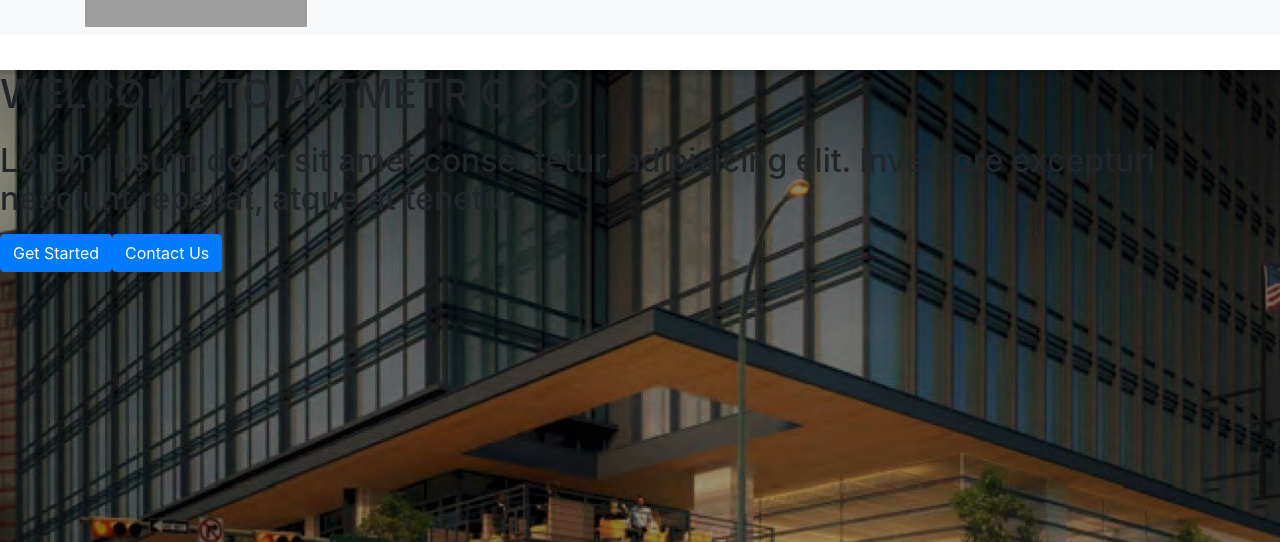
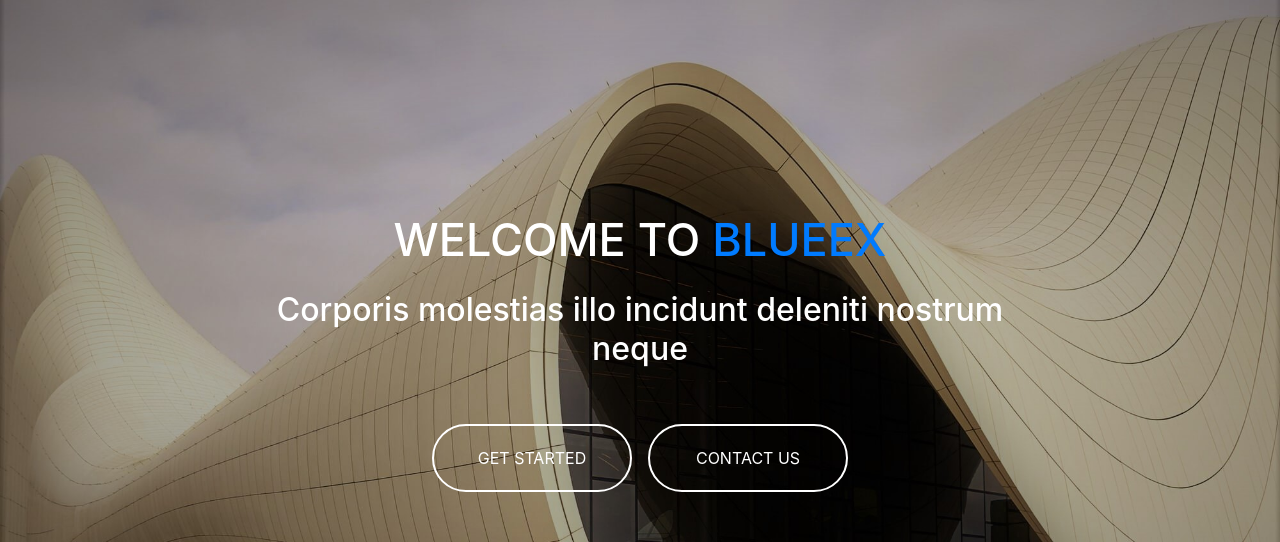
Before and after one commit to odyksa/Blueex, a React (Create React App) app: page / in a window 1280 px wide. Shown: the part 148-690 px from the top of the page. Built offline with nearby package versions, Linux system fonts and the light colour scheme; grey boxes are pictures that could not be loaded.

Commit message:
edit intro section

```diff
--- a/src/App.css
+++ b/src/App.css
@@ -1,9 +1,9 @@
-.jumbotron {
-    background: #c0c0c036;
+.section {
+    margin: 50px 0;
 }
 
-.section {
-    margin: 35px 0 25px 0;
+.section-no-mt {
+    margin-top: 0;
 }
 
 .section-title {
--- a/src/components/ClientsCarousel/ClientsCarousel.jsx
+++ b/src/components/ClientsCarousel/ClientsCarousel.jsx
@@ -49,7 +49,7 @@ class ClientsCarousel extends Component {
             <Container>
                 <Row className="justify-content-center">
                     <Col>
-                        <Slider {...settings} className="wow slideInUp">
+                        <Slider {...settings} className="wow slideInLeft">
                             <div className="client-item">
                                 <a href="https://www.youtube.com" target="_blank">
                                     <Image src="assets/clients/client-1.png" className="client-item-img"/>
--- a/src/components/CustomNavbar/CustomNavbar.css
+++ b/src/components/CustomNavbar/CustomNavbar.css
@@ -1,5 +1,5 @@
 .logo {
-    width: 20%;
+    width: 15%;
 }
 
 .logo img {
--- a/src/pages/Home/Home.css
+++ b/src/pages/Home/Home.css
@@ -1,7 +1,44 @@
 .intro {
     background: url('../../images/home-bg.jpg') no-repeat center;
     background-size: cover;
-    height: 855px;
+    color: #fff;
+
+}
+
+.parallax {
+    background-attachment: fixed;
+    background-position: center;
+    background-repeat: no-repeat;
+    background-size: cover;
+}
+
+.intro-inner {
+    display: flex;
+    height: 90vh;
+    flex-flow: row wrap;
+    justify-content: center;
+    align-items: center;
+    align-content: center;
+}
+
+.intro-title {
+    font-size: 45px;
+}
+
+.intro-title span {
+    color: #007bff;
+}
+
+.intro-btn-default {
+    padding: 20px 30px;
+    border-radius: 42px;
+    border: 2px solid #fff;
+    background: transparent;
+    color: #fff;
+    width: 200px;
+    cursor: pointer;
+    transition-duration: 0.3s;
+    text-transform: uppercase;
 }
 
 .person img {
@@ -187,6 +224,7 @@
     bottom: 0;
     position: absolute;
     z-index: 10;
+    background: #111111;
     opacity: 0.3;
     transition: opacity 0.4s ease-in-out;
 }
--- a/src/pages/Home/Home.jsx
+++ b/src/pages/Home/Home.jsx
@@ -1,6 +1,5 @@
 import React, { Component } from 'react';
-import { Link } from 'react-router-dom';
-import { Container, Row, Col, Button, Image, Jumbotron, Carousel } from 'react-bootstrap';
+import { Container, Row, Col, Button, Image, Carousel } from 'react-bootstrap';
 import WOW from 'wowjs';
 import scrollToComponent from 'react-scroll-to-component';
 import FeedbacksCarousel from '../../components/FeedbacksCarousel';
@@ -14,30 +13,35 @@ class Home extends Component {
         new WOW.WOW().init();
     }
 
-
     render() {
         return (
             <main className="home" >
                 {/* intro */}
-                <section className="section intro">
-                    <hgroup>
-                        <h1 className="text-uppercase mb-4">Welcome to Altmetric Co</h1>
-                        <h2 className="jumbotron-subtitle">Lorem ipsum dolor sit amet consectetur, adipisicing elit. Inventore excepturi nesciunt repellat, atque at tenetur.</h2>
-                    </hgroup>
+                <section className="section section-no-mt intro parallax">
+                    <Container>
+                        <Row>
+                            <Col lg={{ span: 8, offset: 2 }} className="text-center">
+                                <div className="intro-inner">
+                                    <h1 className="intro-title text-uppercase mb-4">Welcome to <span>BlueEx</span></h1>
+                                    <h2>Corporis molestias illo incidunt deleniti nostrum neque</h2>
+                                    <div className="intro-btn-block">
                                         <Button
-                        variant="primary"
-                        className="mt-2"
+                                            className="mt-5 mr-2 intro-btn-default"
                                             onClick={() => scrollToComponent(this.odio, { offset: 0, align: 'top', duration: 2000, ease: 'inOutExpo' })}
                                         >
                                             Get Started
                                         </Button>
                                         <Button
-                        variant="primary"
-                        className="mt-2"
+                                            className="mt-5 ml-2 intro-btn-default"
                                             onClick={() => scrollToComponent(this.contact, { offset: 0, align: 'top', duration: 1000, ease: 'inOutExpo' })}
                                         >
                                             Contact Us
                                         </Button>
+                                    </div>
+                                </div>
+                            </Col>
+                        </Row>
+                    </Container>
                 </section>
                 {/* /intro */}
 
```
Also changed, not shown: src/images/home-bg.jpg. Lines whose indentation alone changed are shown as unchanged.
